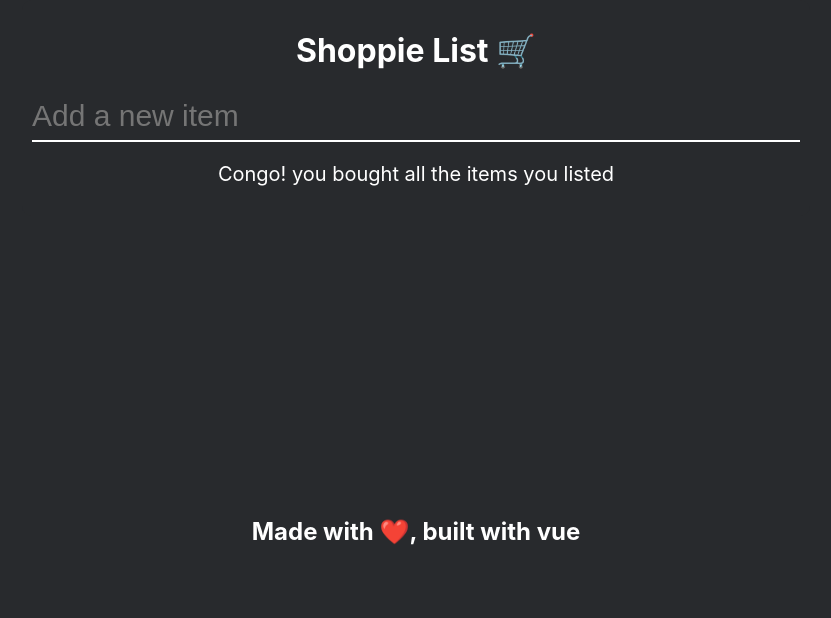
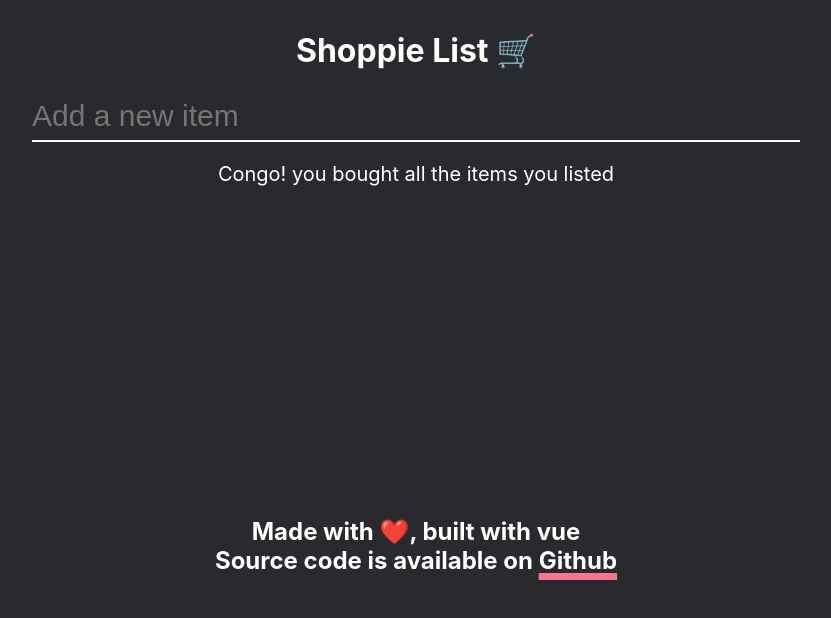
Before and after one commit to Sidhoh/Shoppie-List, a Vue app: page / in a window 1280 px wide. Shown: the top 618 px of the page, without its empty margins (224-1055 px from the left). Built offline with nearby package versions, Linux system fonts and the light colour scheme.

Commit message:
Update App.vue

```diff
--- a/src/App.vue
+++ b/src/App.vue
@@ -17,7 +17,7 @@
     </div>
 
 
-    <h2 class="footer">Made with ❤️, built with vue</h2>
+    <h2 class="footer">Made with ❤️, built with vue<br>Source code is available on <a href="https://github.com/Sidhhh/Shoppie-List">Github</a></h2>
   </div>
 
 </template>
```
